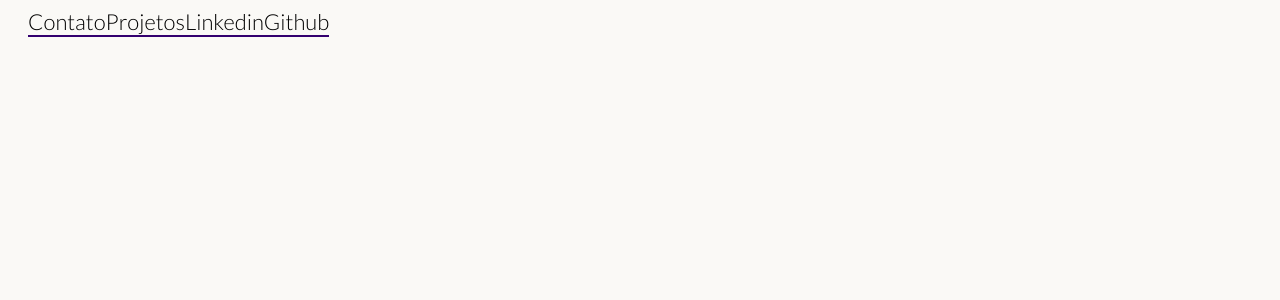
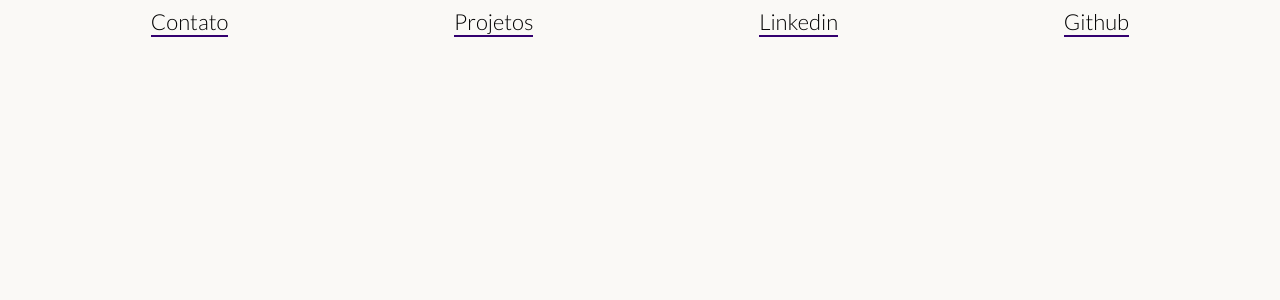
Before and after one commit to ebertm777/epic-profile-site, a Next.js app: page / in a window 1280 px wide. Shown: the top 300 px of the page. Built offline with nearby package versions, Linux system fonts and the light colour scheme.

Commit message:
styles change

```diff
--- a/app/Main/styles.js
+++ b/app/Main/styles.js
@@ -6,10 +6,11 @@ export const Container = styled.div`
 `;
 
 export const TopMenu = styled.div`
+  width: 100%;
   display: flex;
   flex-direction: row;
-  justify-content: flex-end;
-  padding: 0px 20px 0px 20px;
+  justify-content: space-around;
+  padding: 0px 30px 0px 30px;
 
   a {
     all: unset;
```
